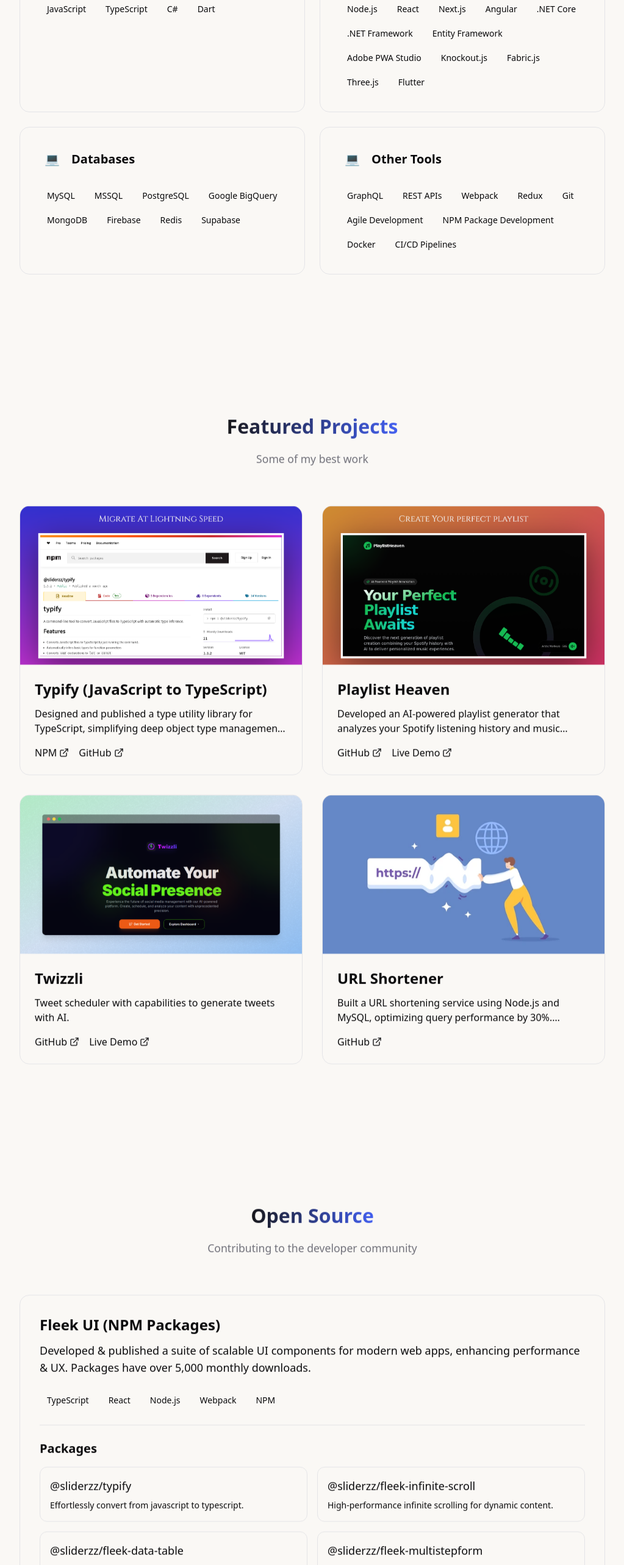
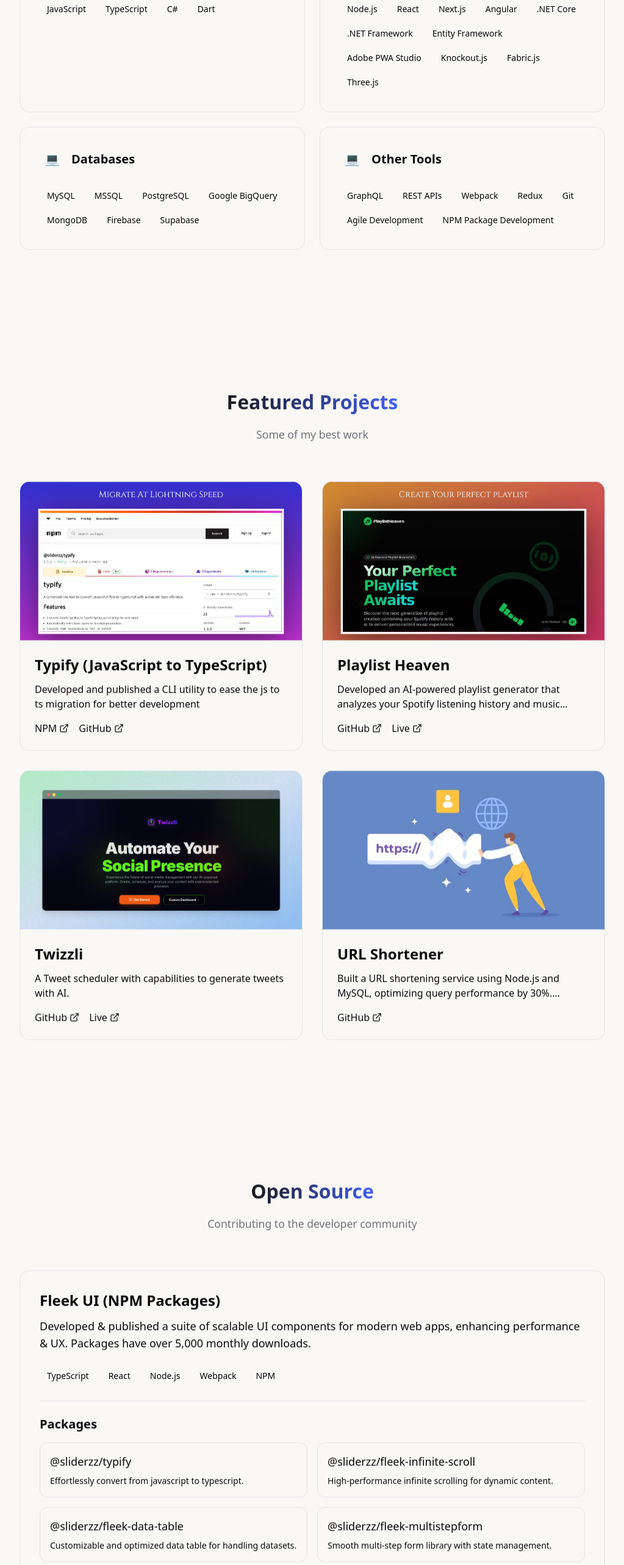
Before and after one commit to Shivam1303/portfolio, a Next.js app: page / in a window 1280 px wide. Shown: the part 2740-5306 px from the top of the page at 61% size, without its empty margins (128-1151 px from the left). Built offline with nearby package versions, Linux system fonts and the light colour scheme.

Commit message:
updated profile content

```diff
--- a/src/data/profile.ts
+++ b/src/data/profile.ts
@@ -93,7 +93,6 @@
         "Knockout.js",
         "Fabric.js",
         "Three.js",
-        "Flutter",
       ],
     },
     {
@@ -105,7 +104,6 @@
         "Google BigQuery",
         "MongoDB",
         "Firebase",
-        "Redis",
         "Supabase",
       ],
     },
@@ -119,8 +117,6 @@
         "Git",
         "Agile Development",
         "NPM Package Development",
-        "Docker",
-        "CI/CD Pipelines",
       ],
     },
   ],
@@ -145,13 +141,12 @@
         {
           name: "@sliderzz/fleek-data-table",
           description:
-            "Customizable and optimized data table for handling large datasets.",
+            "Customizable and optimized data table for handling datasets.",
           link: "https://www.npmjs.com/package/@sliderzz/fleek-data-table",
         },
         {
           name: "@sliderzz/fleek-multistepform",
-          description:
-            "Smooth multi-step form library with advanced state management.",
+          description: "Smooth multi-step form library with state management.",
           link: "https://www.npmjs.com/package/@sliderzz/fleek-multistepform",
         },
       ],
@@ -161,7 +156,7 @@
     {
       title: "Typify (JavaScript to TypeScript)",
       description:
-        "Designed and published a type utility library for TypeScript, simplifying deep object type management. Provides schema validation, deep type transformations, and type utilities, improving developer experience in TypeScript projects. Achieved 3,000+ monthly downloads.",
+        "Developed and published a CLI utility to ease the js to ts migration for better development",
       image: "/projects/typify.png",
       links: [
         {
@@ -186,14 +181,14 @@
         },
         {
           url: "https://playlist-heaven.vercel.app",
-          text: "Live Demo",
+          text: "Live",
         },
       ],
     },
     {
       title: "Twizzli",
       description:
-        "Tweet scheduler with capabilities to generate tweets with AI.",
+        "A Tweet scheduler with capabilities to generate tweets with AI.",
       image: "/projects/twizzli.png",
       links: [
         {
@@ -202,7 +197,7 @@
         },
         {
           url: "https://automate-twitter.vercel.app",
-          text: "Live Demo",
+          text: "Live",
         },
       ],
     },
```
